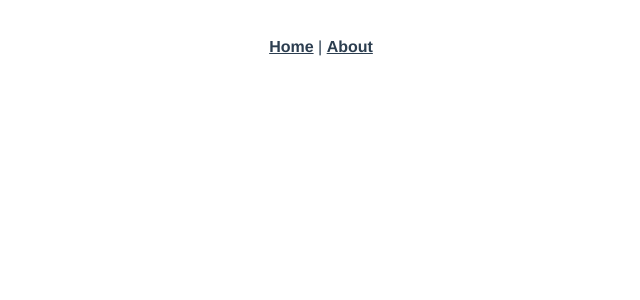
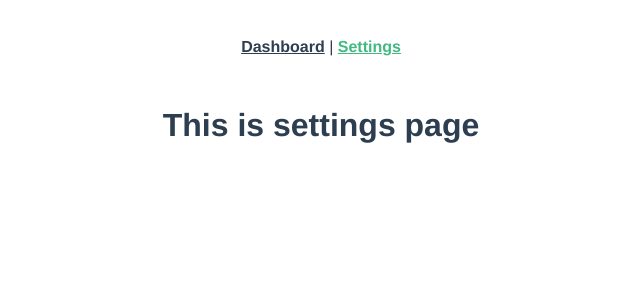
Before and after one commit to guzart/snowball, a Vue app: page /#/settings in a window 1280 px wide. Shown: the top 300 px of the page, without its empty margins (319-959 px from the left). Built offline with nearby package versions, Linux system fonts and the light colour scheme.

Commit message:
chore: cleaning up code

```diff
--- a/src/App.vue
+++ b/src/App.vue
@@ -1,8 +1,8 @@
 <template>
   <div id="app">
     <div id="nav">
-      <router-link to="/">Home</router-link> |
-      <router-link to="/about">About</router-link>
+      <router-link to="/">Dashboard</router-link> |
+      <router-link to="/settings">Settings</router-link>
     </div>
     <router-view/>
   </div>
--- a/src/components/HelloWorld.vue
+++ b/src/components/HelloWorld.vue
@@ -2,45 +2,22 @@
   <div class="hello">
     <h1>{{ msg }}</h1>
     <p>
-      For guide and recipes on how to configure / customize this project,<br>
-      check out the
-      <a href="https://github.com/vuejs/vue-cli/tree/dev/docs" target="_blank">vue-cli documentation</a>.
+      Hello
     </p>
-    <h3>Installed CLI Plugins</h3>
-    <ul>
-      <li><a href="https://github.com/vuejs/vue-cli/tree/dev/packages/%40vue/cli-plugin-typescript" target="_blank">typescript</a></li>
-      <li><a href="https://github.com/vuejs/vue-cli/tree/dev/packages/%40vue/cli-plugin-pwa" target="_blank">pwa</a></li>
-    </ul>
-    <h3>Essential Links</h3>
-    <ul>
-      <li><a href="https://vuejs.org" target="_blank">Core Docs</a></li>
-      <li><a href="https://forum.vuejs.org" target="_blank">Forum</a></li>
-      <li><a href="https://chat.vuejs.org" target="_blank">Community Chat</a></li>
-      <li><a href="https://twitter.com/vuejs" target="_blank">Twitter</a></li>
-    </ul>
-    <h3>Ecosystem</h3>
-    <ul>
-      <li><a href="https://router.vuejs.org/en/essentials/getting-started.html" target="_blank">vue-router</a></li>
-      <li><a href="https://vuex.vuejs.org/en/intro.html" target="_blank">vuex</a></li>
-      <li><a href="https://github.com/vuejs/vue-devtools#vue-devtools" target="_blank">vue-devtools</a></li>
-      <li><a href="https://vue-loader.vuejs.org/en" target="_blank">vue-loader</a></li>
-      <li><a href="https://github.com/vuejs/awesome-vue" target="_blank">awesome-vue</a></li>
-    </ul>
   </div>
 </template>
 
 <script lang="ts">
-import Vue from 'vue';
+import Vue from 'vue'
 
 export default Vue.extend({
   name: 'HelloWorld',
   props: {
-    msg: String,
-  },
-});
+    msg: String
+  }
+})
 </script>
 
-<!-- Add "scoped" attribute to limit CSS to this component only -->
 <style scoped>
 h3 {
   margin: 40px 0 0;
--- a/src/router.ts
+++ b/src/router.ts
@@ -1,7 +1,8 @@
 import Vue from 'vue'
 import Router from 'vue-router'
-import Home from './views/Home.vue'
-import About from './views/About.vue'
+import Dashboard from './views/Dashboard.vue'
+import Settings from './views/Settings.vue'
+import Wizard from './views/Wizard.vue'
 
 Vue.use(Router)
 
@@ -9,13 +10,18 @@ export default new Router({
   routes: [
     {
       path: '/',
-      name: 'home',
-      component: Home
+      name: 'dashboard',
+      component: Dashboard
     },
     {
-      path: '/about',
-      name: 'about',
-      component: About
+      path: '/settings',
+      name: 'settings',
+      component: Settings
+    },
+    {
+      path: '/wizard',
+      name: 'wizard',
+      component: Wizard
     }
   ]
 })
--- a/src/views/About.vue
+++ /dev/null
@@ -1,5 +0,0 @@
-<template>
-  <div class="about">
-    <h1>This is an about page</h1>
-  </div>
-</template>
--- /dev/null
+++ b/src/views/Settings.vue
@@ -0,0 +1,5 @@
+<template>
+  <div class="settings">
+    <h1>This is settings page</h1>
+  </div>
+</template>
--- /dev/null
+++ b/src/views/Wizard.vue
@@ -0,0 +1,5 @@
+<template>
+  <div class="wizard">
+    <h1>This is the wizard</h1>
+  </div>
+</template>
```
Also changed, not shown: src/store.ts (+3 -9 lines), src/views/Dashboard.vue (renamed from src/views/Home.vue, +5 -5 lines), tsconfig.json (+4 -14 lines).
